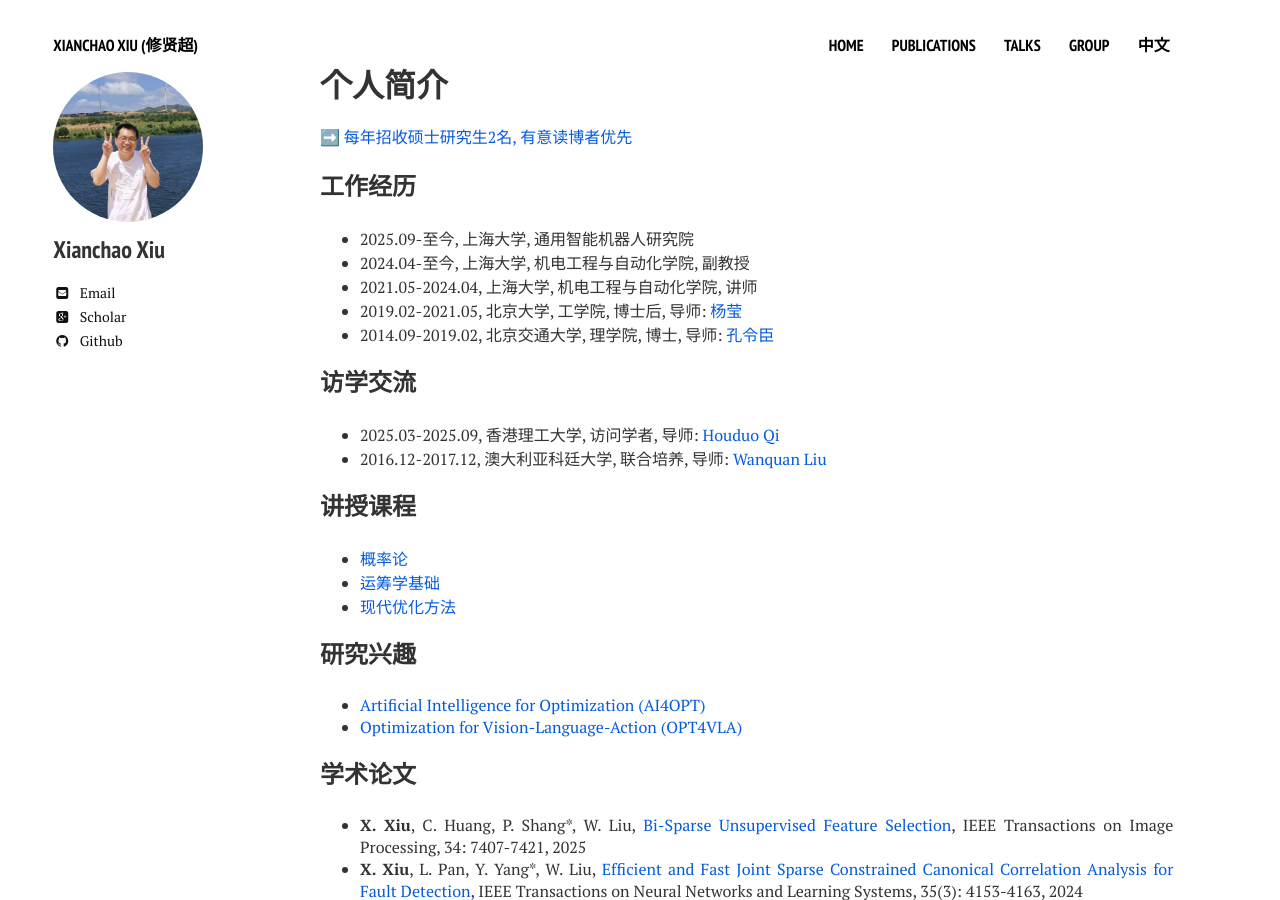
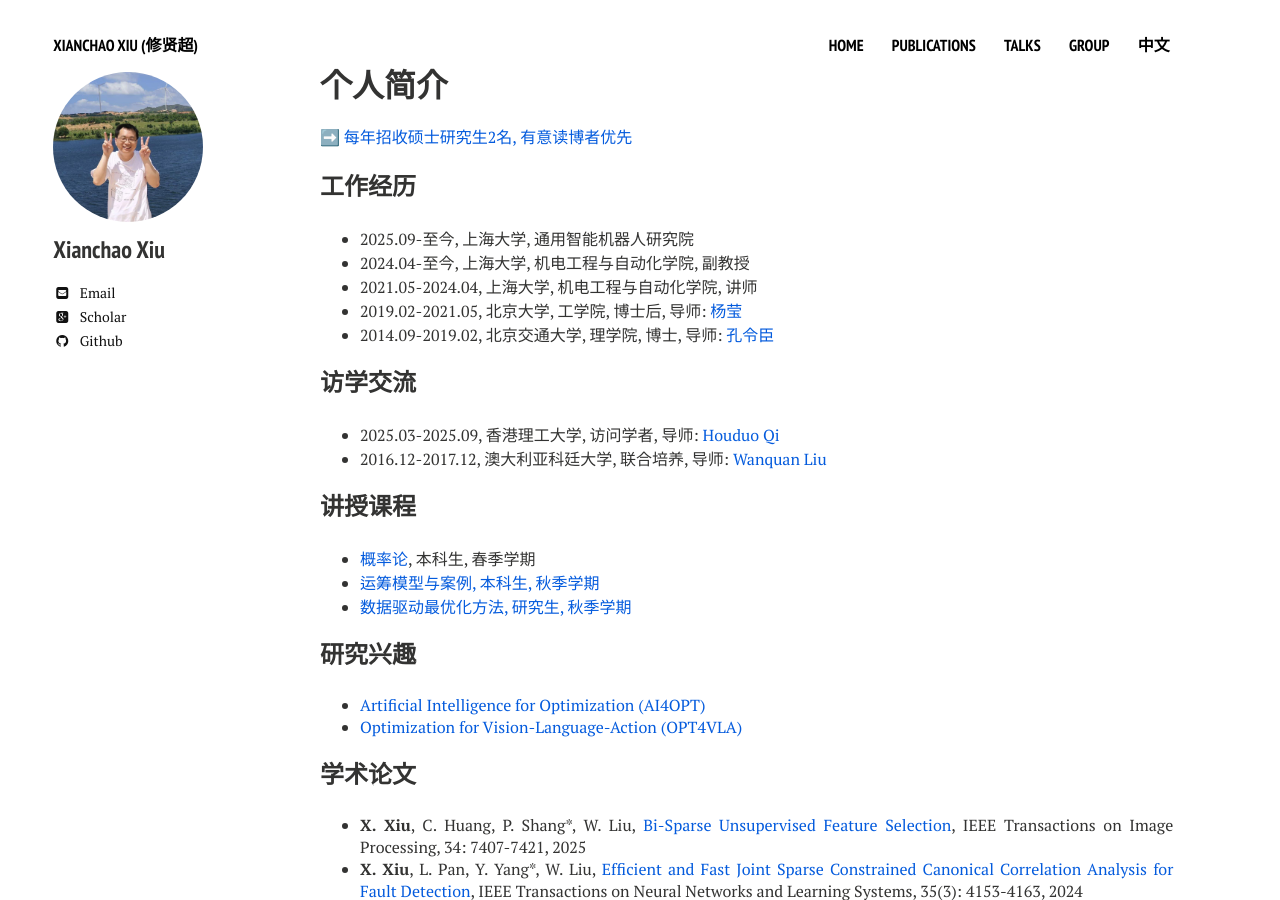
Before and after one commit to xianchaoxiu/xianchaoxiu.github.io, a Jekyll site: the page built from chinese/index.md, in a window 1280 px wide and 900 px high. Built offline with Jekyll 4.4.1, drawn with Linux system fonts in a browser that asks for light colours; nearby versions of some CDN libraries.

Commit message:
Update index.md

```diff
--- a/chinese/index.md
+++ b/chinese/index.md
@@ -24,9 +24,9 @@ share: false
 
 
 ### 讲授课程
-* <a href="https://xianchaoxiu.github.io/chinese/course/PRO/" class="textlink" target="_blank">  概率论 </a><br>
-* <a href="https://xianchaoxiu.github.io/chinese/course/OR/" class="textlink" target="_blank">   运筹学基础 </a><br>
-* <a href="https://xianchaoxiu.github.io/chinese/course/OPT/" class="textlink" target="_blank">  现代优化方法 </a><br>
+* <a href="https://xianchaoxiu.github.io/chinese/course/PRO/" class="textlink" target="_blank">  概率论</a>, 本科生, 春季学期 <br>
+* <a href="https://xianchaoxiu.github.io/chinese/course/OR/" class="textlink" target="_blank">   运筹模型与案例, 本科生, 秋季学期 <br>
+* <a href="https://xianchaoxiu.github.io/chinese/course/OPT/" class="textlink" target="_blank">  数据驱动最优化方法, 研究生, 秋季学期 <br>
 
 
 
```
